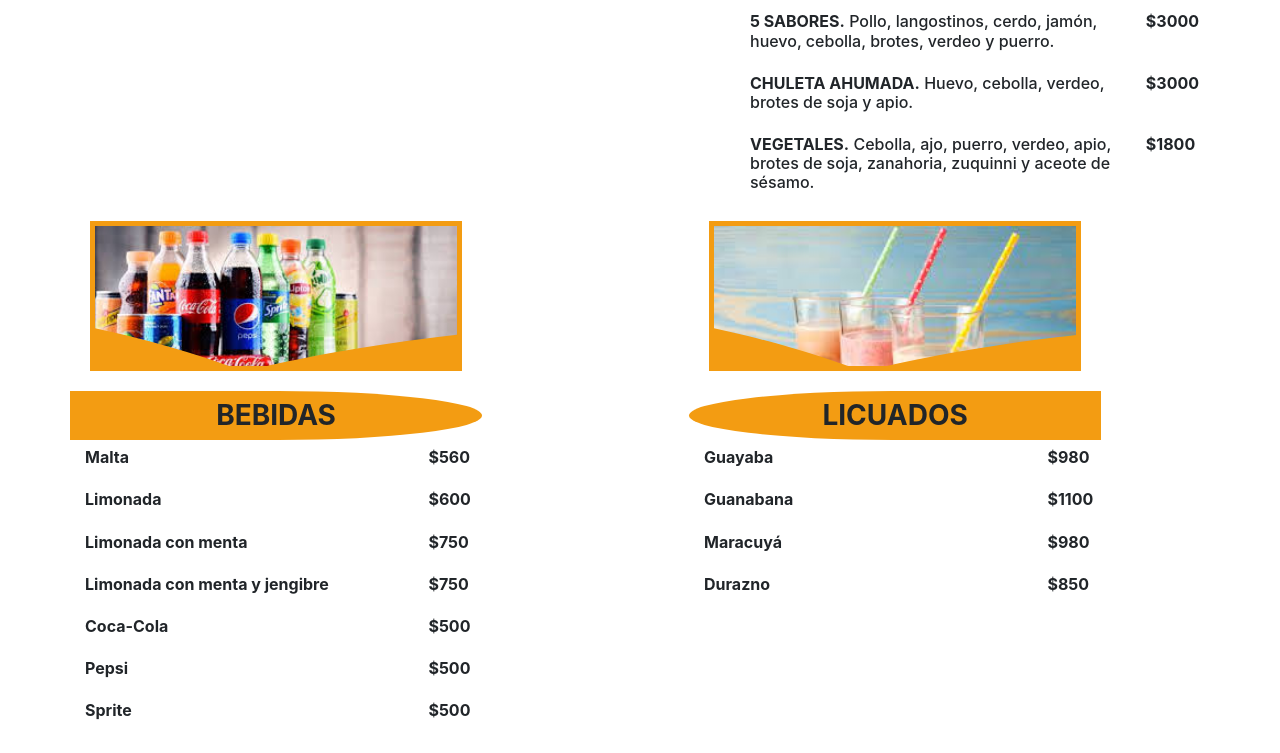
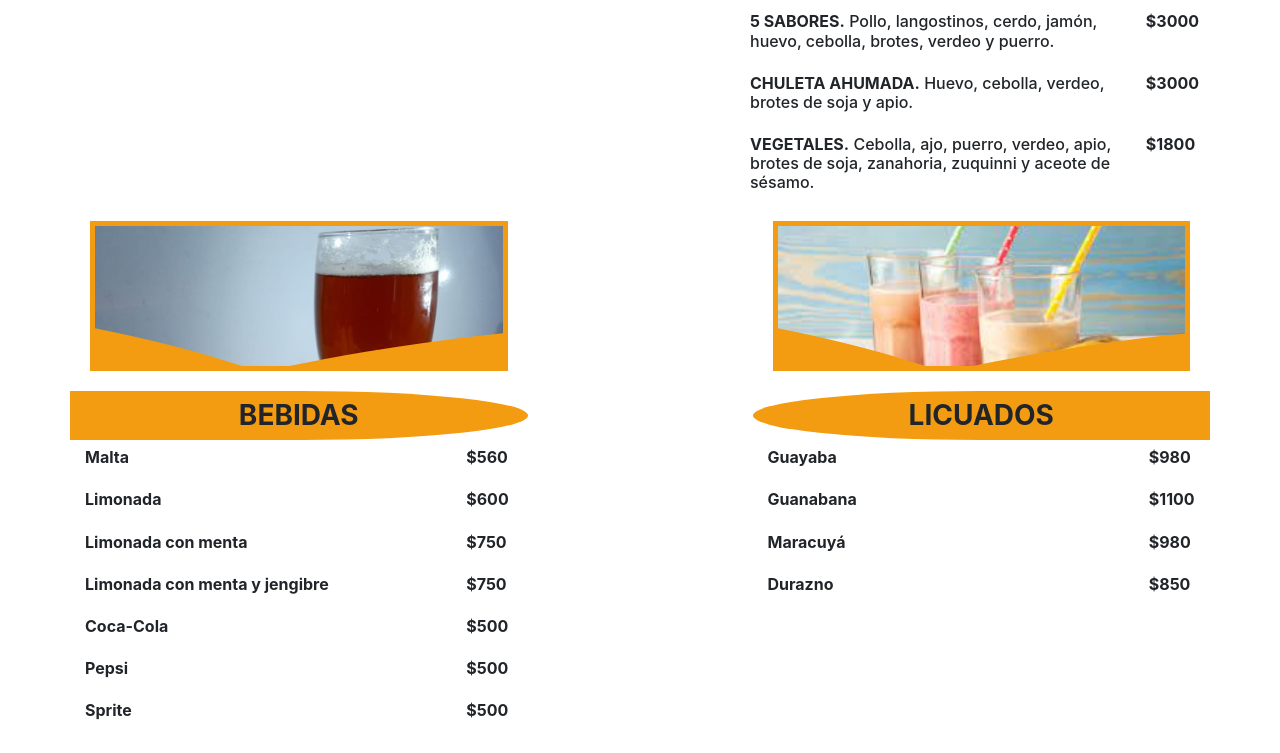
Before and after one commit to GuidoGdR/CocinaSinFrontera, a plain HTML site: page index.html in a window 1280 px wide. Shown: the part 2692-3445 px from the top of the page. Drawn offline with Linux system fonts and the light colour scheme.

Commit message:
Corrijo error producido por una imagen muy chica en la seccion de bebidas que hace que todo se descuadre en esa seccion

```diff
--- a/index.html
+++ b/index.html
@@ -839,9 +839,9 @@
             <!--    Title    -->
             <section id="bebidas" class="row">
 
-              <div class="section-img">
+              <div id="bebidas-img" class="section-img">
 
-                <img src="img/bebidas.jpg" alt="Foto de tequeños (bastonsitos de masa con queso)" srcset="">
+                <img src="img/tequenio.jpg" alt="Foto de tequeños (bastonsitos de masa con queso)" srcset="">
               </div>
 
               <h3 class="bg-my-primary col-12 p-2 text-center section-title font-weight-bold">BEBIDAS</h3>
@@ -931,7 +931,7 @@
             <!--    Title    -->
             <section id="licuados" class="row justify-content-end">
 
-              <div class="section-img">
+              <div id="licuados-img" class="section-img">
                 <img src="img/licuados.jpg" alt="Foto de tequeños (bastonsitos de masa con queso)" srcset="">
               </div>
 
--- a/style.css
+++ b/style.css
@@ -104,7 +104,7 @@
     top: -140px;
 }
 #tequenios-img img{
-    top: -160px;
+    top: -200px;
 }
 #principales-img img{
     top: -50px;
@@ -118,6 +118,13 @@
 #arroces-img img{
     top: -100px;
 }
+#bebidas-img img{
+    top: -25px;
+}
+#licuados-img img{
+    top: -50px;
+}
+
 
 /*    Section title    */
 .section-title{
```
